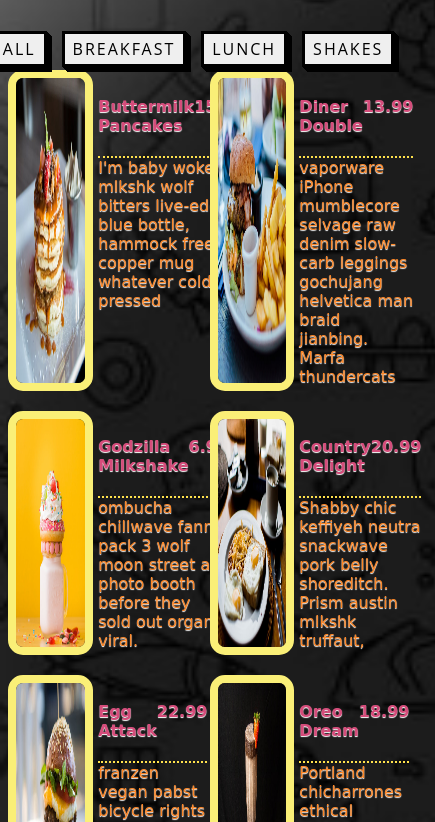
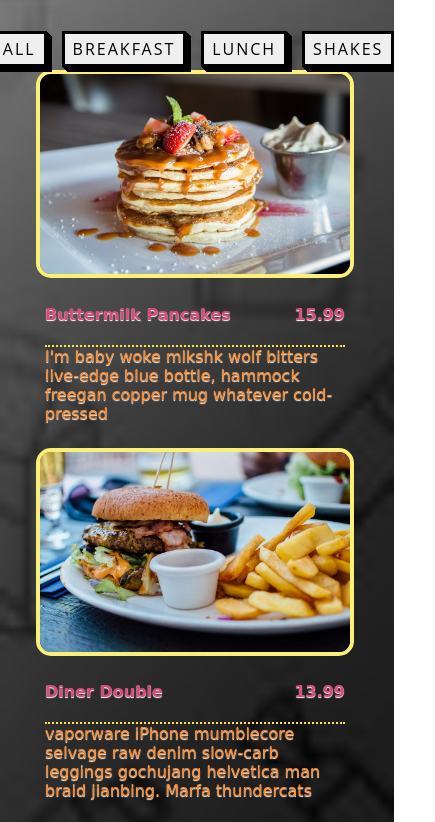
Before and after one commit to arnabjoy123/restaurant-page, a plain HTML site: page index.html in a window 390 px wide. Shown: the part 218-1040 px from the top of the page, 435 px wide, since content can reach past the window. Drawn offline with Linux system fonts and the light colour scheme.

Commit message:
2nd commit

```diff
--- a/index.css
+++ b/index.css
@@ -7,11 +7,10 @@ body{
 div{
     max-width: 45%;
     display: flex;
-    /* flex-wrap: wrap; */
-
 }
 
 h1{
+    text-align: center;
     color: #f2f2f2;
     background: #ff4a4a;
     font-size: 75px;
@@ -46,9 +45,13 @@ button:active {
 
 
 img{
+    object-fit: cover;
+    /*background-size: cover;*/
+    height: 200px;
+
     border-radius: 15px;
-    border: 8px solid rgb(250, 239, 119);
-    max-width: 40%;
+    border: 0.25rem solid rgb(250, 239, 119);
+    width: 600px;
 }
 
 header{
@@ -64,6 +67,7 @@ header{
 }
 
 article{
+    width: 300px;
     color: #fb8728;
     font-family: "Great Vibes", cursive;
     font-weight: normal;
@@ -90,11 +94,36 @@ section{
     gap: 15px;
 }
 
-h1{
-    text-align: center;
+
+/* .breakfast{
+    border: 5px solid green;
+    display: flex;
+    flex-direction: column;
+    align-items: center;
+} */
+
+@media(max-width:1200px){
+    #container{
+        display: flex;
+        flex-direction: column;
+        align-items: center;
+    }
+
+@media(max-width:800px){
+    #container{
+        display: flex;
+        flex-direction: column;
+        align-items: center;
+    }
+
+    .breakfast, .lunch, .shakes, .dinner{
+    display: flex;
+    flex-direction: column;
+    align-items: center;
+    }
+
+    img{
+        object-fit: cover;
+        width: 310px;
+    }
 }
-
-
-.none{
-    display: none;
-}
```
